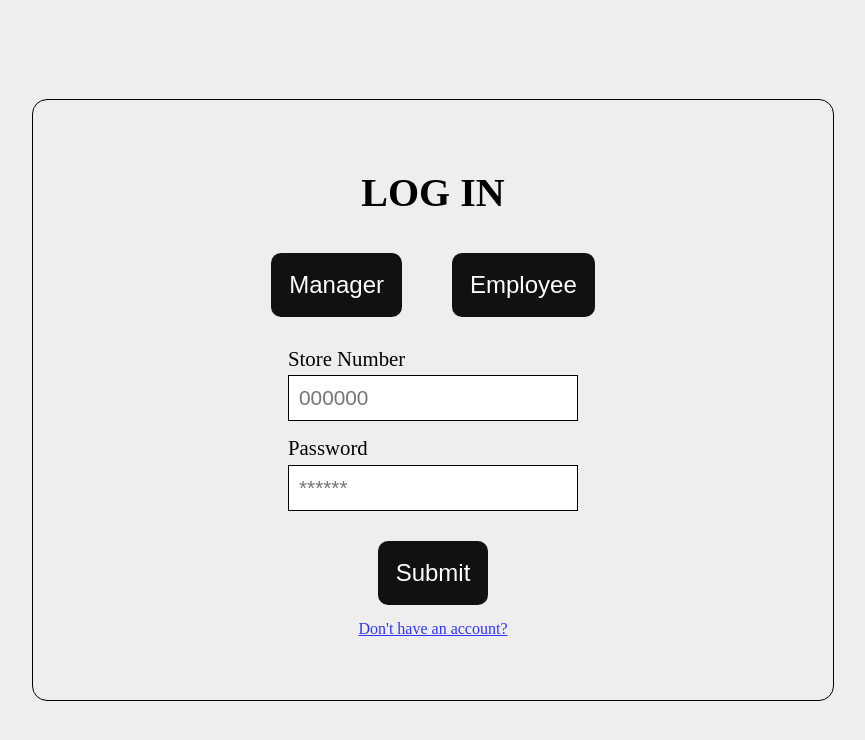
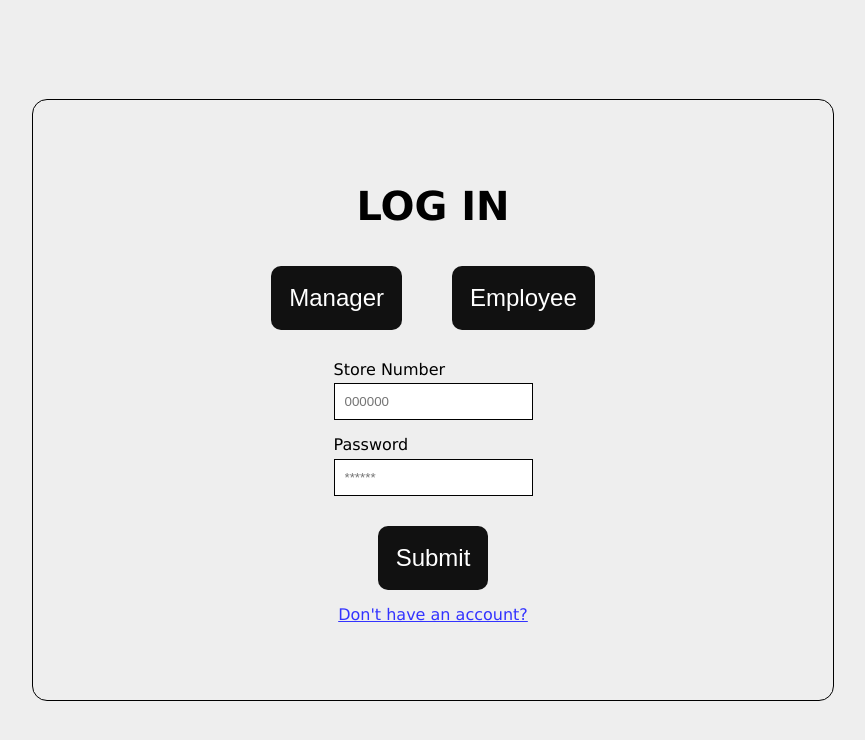
Before and after one commit to FloatingPointers/scheduler, a React (Create React App) app: page / in a window 1280 px wide. Shown: the top 740 px of the page, without its empty margins (207-1072 px from the left). Built offline with nearby package versions, Linux system fonts and the light colour scheme.

Commit message:
Update font family

```diff
--- a/src/components/manager-components/ManagerNavbar.js
+++ b/src/components/manager-components/ManagerNavbar.js
@@ -11,7 +11,7 @@
             <NavLink to="/mgr">Home</NavLink>
             <NavLink to="/mgr/employees/">Employees</NavLink>
             <NavLink to="/mgr/scheduler/">Scheduler</NavLink>
-            <NavLink to="/mgr/settings">Account</NavLink>
+            <NavLink to="/mgr/settings">Settings</NavLink>
         </nav>
     );
 
--- a/src/pages/Manager/Manager.js
+++ b/src/pages/Manager/Manager.js
@@ -12,7 +12,7 @@
 
             <ManagerNavbar />
 
-            <p>Manager Home Page</p>
+            <p>I'm feeling at home</p>
 
         </div>
     );
--- a/src/styles/index.css
+++ b/src/styles/index.css
@@ -10,11 +10,14 @@
 --accent-1: #a0a0ff;
 --accent-1-dim: #7c7cff;
 
+--font-size-1: 1.3em;
+
 }
 
 
 body {
 
+    font-family:'Lucida Sans', 'Lucida Sans Regular', 'Lucida Grande', 'Lucida Sans Unicode', Geneva, Verdana, sans-serif;
     background-color: var(--background-light);
     width: 100vw;
     height: 100vh;
@@ -92,13 +95,13 @@
 }
 
 label {
-    font-size: 1.3em;
+    font-size: --font-size-1;
 }
 
 input {
     border: 1px solid black;
     padding: 10px;
-    font-size: 1.3em;
+    font-size: --font-size-1;
 }
 
 
@@ -116,6 +119,7 @@
 
 nav > a {
 
+    font-size: --font-size-1;
     text-decoration: none;
     color: black;
     padding: 10px;
```
